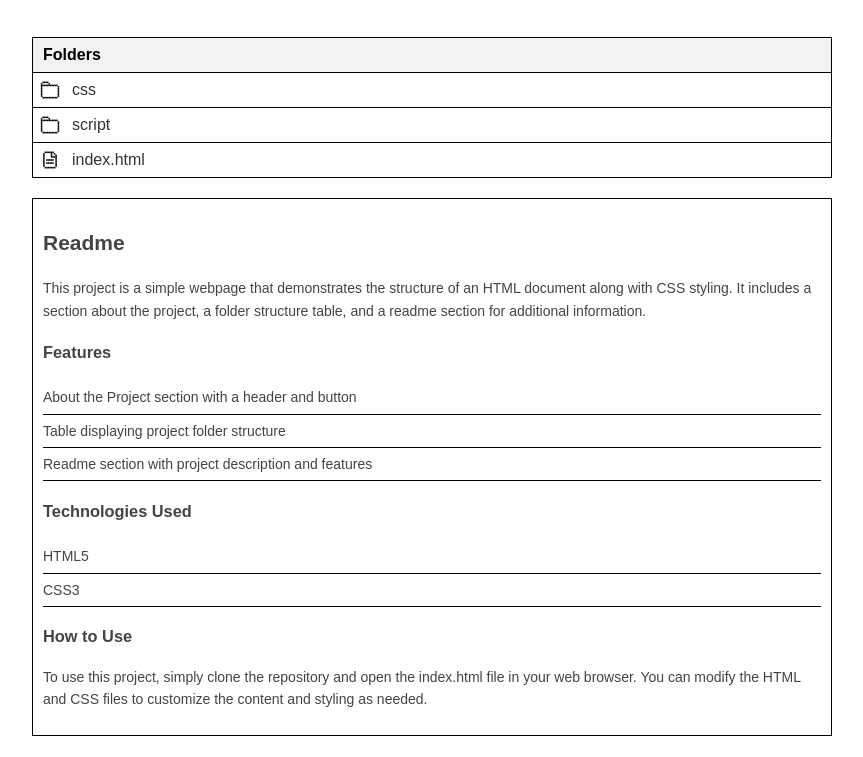
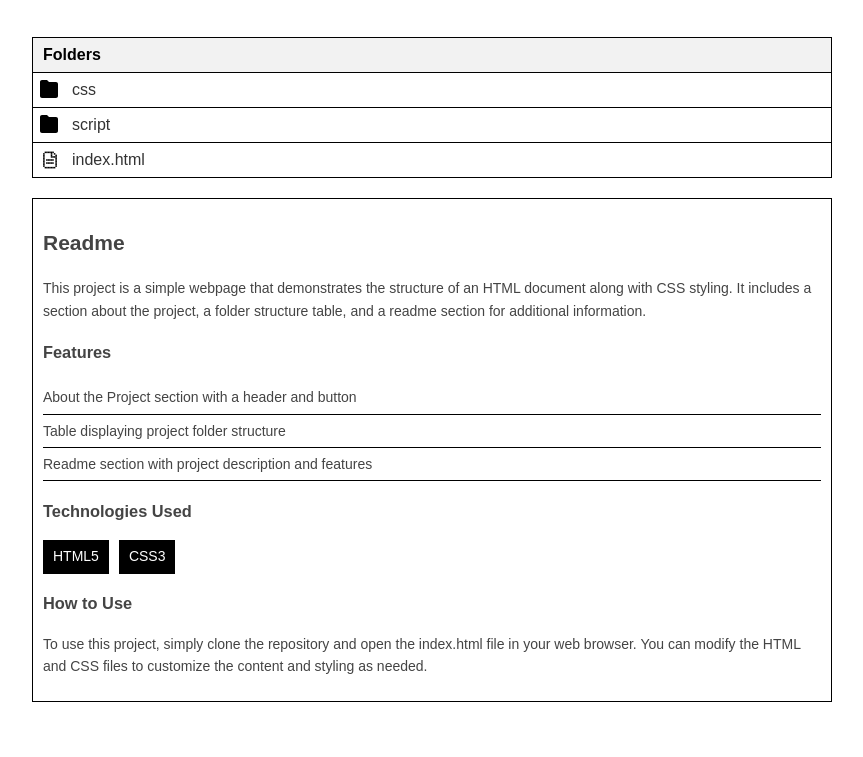
Before and after one commit to kindbytes/folio, a plain HTML site: page teste.html in a window 1280 px wide. Shown: the part 103-860 px from the top of the page, without its empty margins (208-1071 px from the left). Drawn offline with Linux system fonts and the light colour scheme; a web font is replaced by a local one.

Commit message:
fix badge design

```diff
--- a/teste.css
+++ b/teste.css
@@ -50,8 +50,6 @@ td {
     padding: 5px;
 }
 
-
-
 table {
     width: 100%;
     margin-top: 20px;
@@ -98,3 +96,16 @@ th {
     padding: 7px 30px;
 
 }
+
+.tecnologies-badge {
+    display: flex;
+    gap: 10px;
+    padding: 0;
+    margin: 0;
+}
+
+.tecnologies-badge li {
+    background-color: black;
+    color: white;
+    padding: 5px 10px;
+}
--- a/teste.html
+++ b/teste.html
@@ -73,13 +73,12 @@
           </tr>
           <tr>
             <td>
-              <img src="open-folder.png" alt="">
-              css
+              <img src="folder-black.svg" alt="">              css
             </td>
           </tr>
           <tr>
             <td>
-              <img src="open-folder.png" alt="">
+              <img src="folder-black.svg" alt="">
               script
             </td>
           </tr>
@@ -105,7 +104,7 @@
         <li>Readme section with project description and features</li>
       </ul>
       <h3>Technologies Used</h3>
-      <ul>
+      <ul class="tecnologies-badge">
         <li>HTML5</li>
         <li>CSS3</li>
       </ul>
@@ -113,8 +112,6 @@
       <h3>How to Use</h3>
       <p>To use this project, simply clone the repository and open the index.html file in your web browser. You can
         modify the HTML and CSS files to customize the content and styling as needed.</p>
-
-
     </div>
   </div>
 </body>
```
Also changed, not shown: index.html (+1 -1 lines), folder-black.svg (added).
